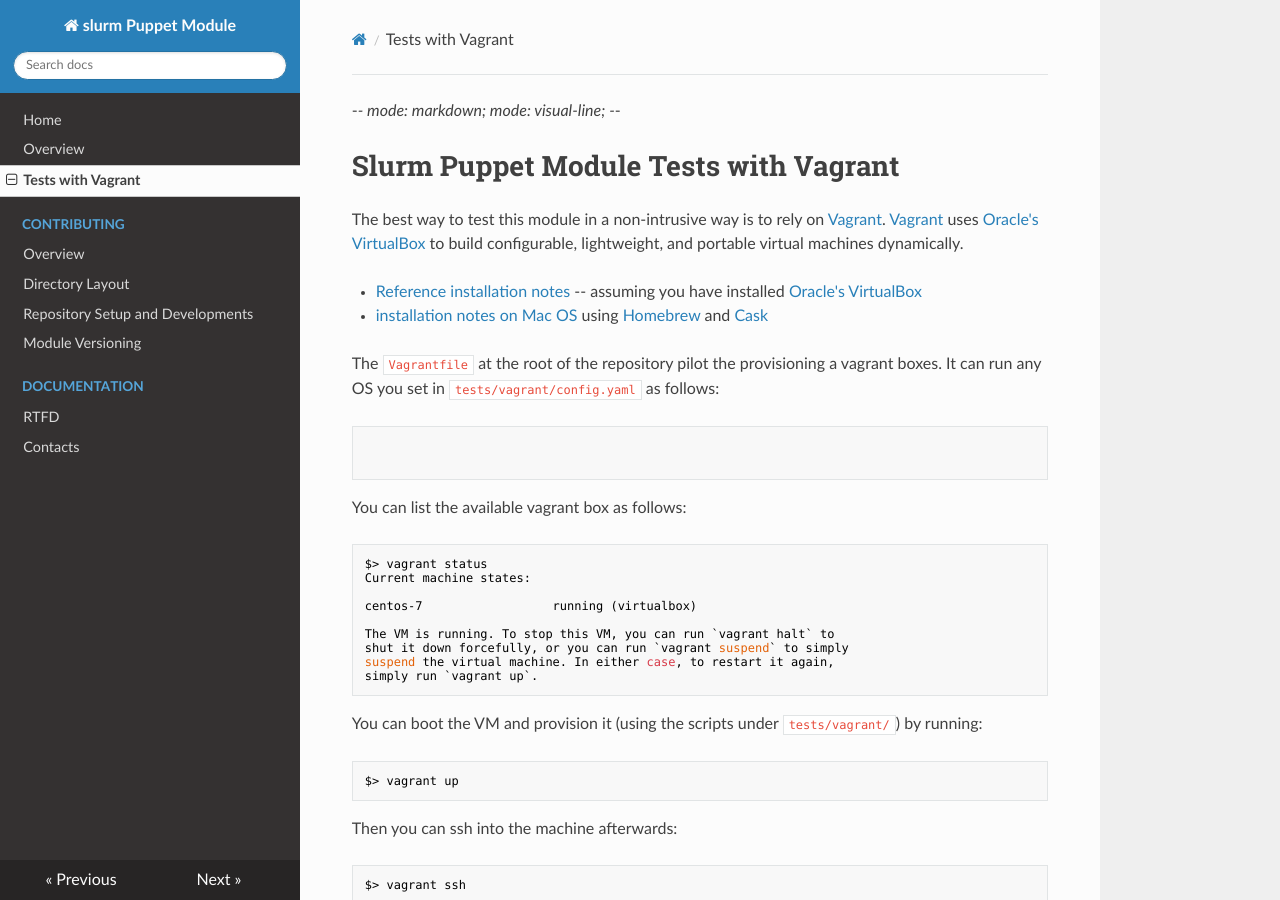
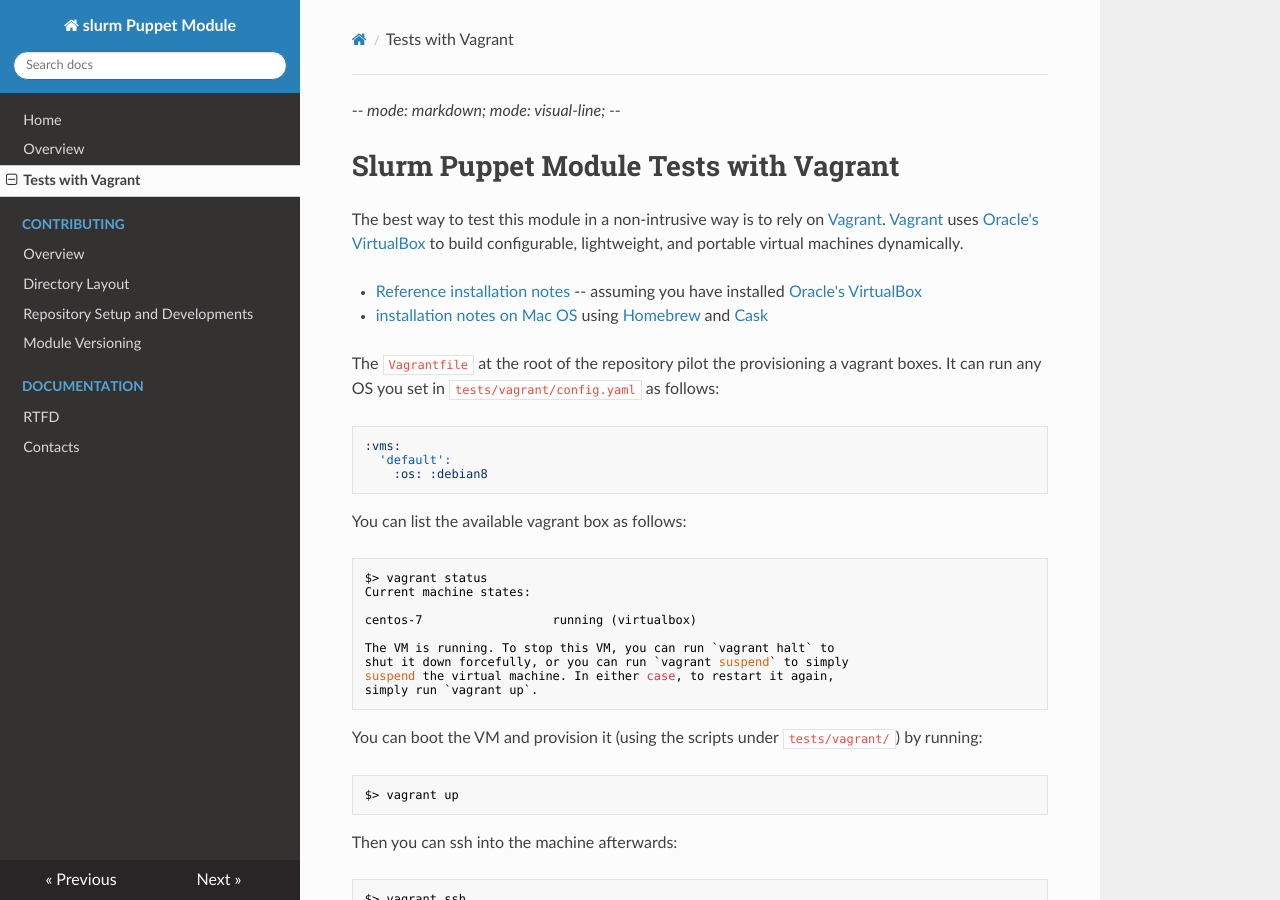
Before and after one commit to ULHPC/puppet-slurm, an MkDocs documentation site: the page built from docs/vagrant.md, in a window 1280 px wide and 900 px high. Built offline with MkDocs 1.6.1, drawn with Linux system fonts in a browser that asks for light colours; nearby versions of some CDN libraries; old or Windows-style settings are respelled for this version of MkDocs.

Commit message:
yaml custom config doc
Signed-off-by: Sebastien Varrette <Sebastien.Varrette@uni.lu>

````diff
--- a/docs/vagrant.md
+++ b/docs/vagrant.md
@@ -13,8 +13,9 @@ The `Vagrantfile` at the root of the repository pilot the provisioning a vagrant
 It can run any OS you set in `tests/vagrant/config.yaml` as follows:
 
 ```yaml
-
-
+:vms:
+  'default':
+    :os: :debian8
 ```
 
 You can list the available vagrant box as follows:
````
Also changed, not shown: 2 other files.
